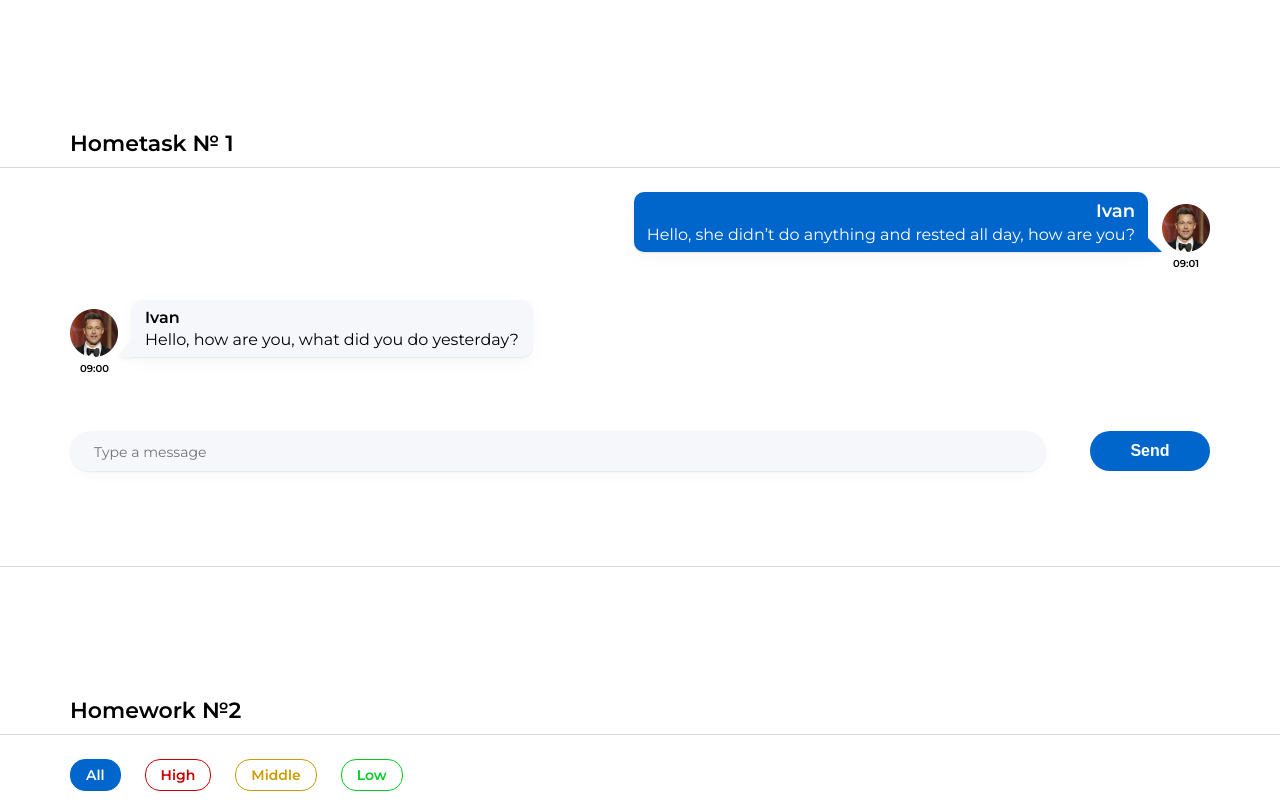
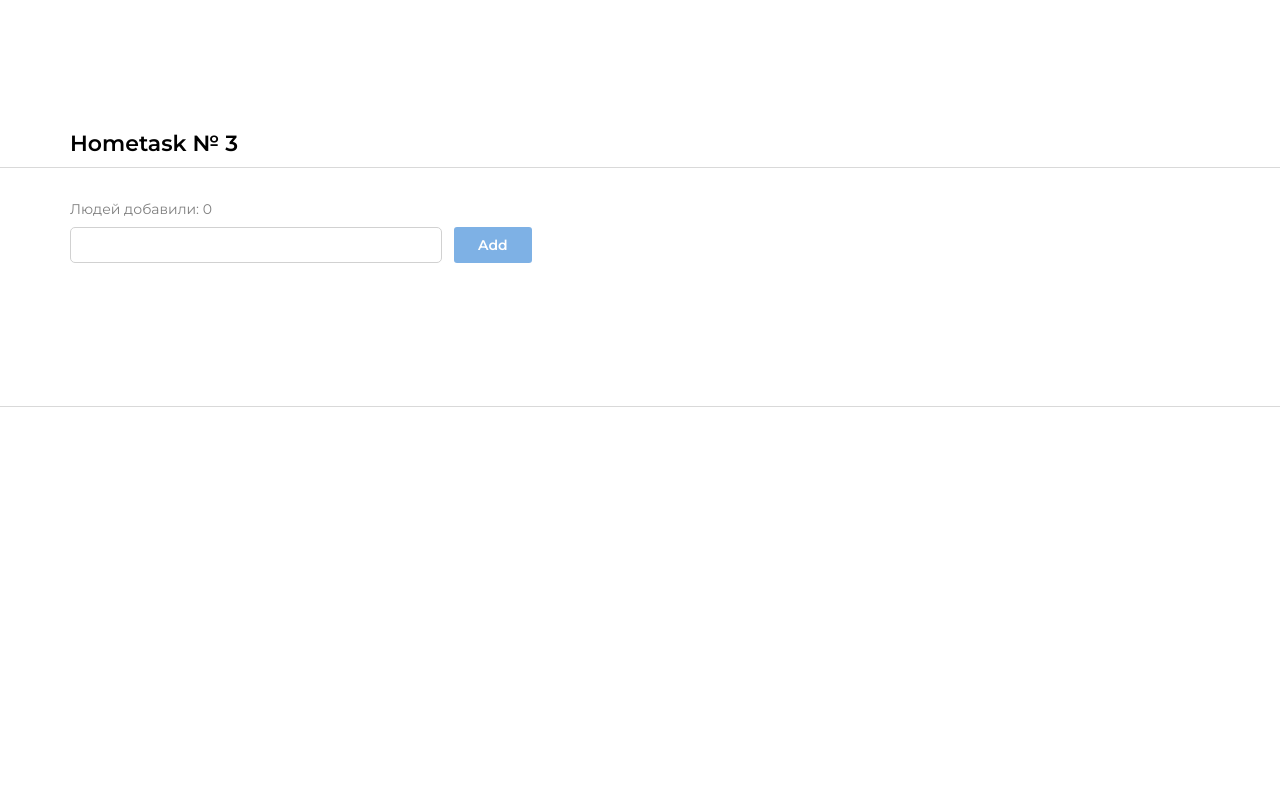
Before and after one commit to AndrewGuk1991/dz_front_sprint_2, a React (Create React App) app: page /#/pre-junior in a window 1280 px wide. Before the commit this address led to /. Shown: the top 800 px of the page. Built offline with nearby package versions, Linux system fonts and the light colour scheme.

Commit message:
HW3 - add

```diff
--- a/src/s1-main/App.module.css
+++ b/src/s1-main/App.module.css
@@ -1,7 +1,7 @@
 
 
 .App {
-    /*--header_height: 60px;*/
+    --header_height: 60px;
 }
 
 .hw {
@@ -11,7 +11,7 @@
     max-width: 1280px;
     width: 100%;
     margin: 0 auto;
-    min-height: 50vh;
+    min-height: 30vh;
 }
 
 .hwTitle {
--- a/src/s1-main/App.tsx
+++ b/src/s1-main/App.tsx
@@ -2,14 +2,15 @@
 import s from './App.module.css'
 import HW1 from '../s2-homeworks/hw01/HW1'
 import HW2 from "../s2-homeworks/hw02/HW2";
+import HW3 from "../s2-homeworks/hw03/HW3";
 
 function App() {
     return (
         <div className={s.App}>
-            <HW1/>
+            {/*<HW1/>*/}
             {/*раскомментировать по ходу выполнения*/}
-            <HW2/>
-            {/*<HW3/>*/}
+            {/*<HW2/>*/}
+            <HW3/>
             {/*<HW4/>*/}
 
             {/*при выполнении дз 5 и более - закомментировать здесь дз 1-4, так как они есть внутри дз 5*/}
--- a/src/s2-homeworks/hw03/Greeting.module.css
+++ b/src/s2-homeworks/hw03/Greeting.module.css
@@ -1,35 +1,78 @@
 .greetingForm {
+    padding-top: 8px;
 }
 
 .inputAndButtonContainer {
+    display: flex;
+    gap: 12px;
+    position: relative;
 }
 
 .error {
+    position: absolute;
+    bottom: -24px;
+    font-weight: 400;
+    font-size: 14px;
+    color: #c00;
 }
 
-.input {
+.input, .errorInput {
+    border: 1px solid #d1d1d1;
+    border-radius: 5px;
+    width: 372px;
+    padding: 8px 12px;
+    font-weight: 500;
+    font-size: 16px;
+    color: #000;
 }
 
 .input:focus {
+    outline: 2px solid #d1d1d1;
+    border: none;
+
 }
 
 .errorInput {
+    outline: 1px solid #c00;
+    border: none;
 }
 
 .button {
+    border-radius: 3px;
+    border: none;
+    padding: 5px 24px;
+    background-color: #06c;
+    font-weight: 600;
+    font-size: 14px;
+    line-height: 143%;
+    color: #fff;
+    text-transform: capitalize;
+    font-family: 'Montserrat', sans-serif;
 }
 
 .button:focus {
+    border: 1px solid #00448d;
 }
 
 .button:active {
+    transform: translateY(-4px);
+    transition: .3s;
+    border: 1px solid #06c;
+    color: #06c;
+    background-color: #fff;
 }
 
 .button:disabled {
+    opacity: 0.5;
 }
 
 .text {
+    font-weight: 400;
+    font-size: 14px;
+    color: rgba(0, 0, 0, 0.5);
+    margin-bottom: 9px;
 }
 
 .greeting {
+    margin-top: 10px;
 }
--- a/src/s2-homeworks/hw03/Greeting.tsx
+++ b/src/s2-homeworks/hw03/Greeting.tsx
@@ -2,14 +2,14 @@
 import s from './Greeting.module.css'
 
 type GreetingPropsType = {
-    name: any // need to fix any
-    setNameCallback: any // need to fix any
-    addUser: any // need to fix any
-    onBlur: any // need to fix any
-    onEnter: any // need to fix any
-    error: any // need to fix any
-    totalUsers: any // need to fix any
-    lastUserName?: any // need to fix any
+    name: string
+    setNameCallback: (event: ChangeEvent<HTMLInputElement>) => void
+    addUser: () => void
+    onBlur: () => void
+    onEnter: (e: KeyboardEvent<HTMLInputElement>) => void
+    error: string
+    totalUsers: number
+    lastUserName?: string
 }
 
 // презентационная компонента (для верстальщика)
@@ -25,7 +25,7 @@
         lastUserName,
     } // деструктуризация пропсов
 ) => {
-    const inputClass = s.errorInput // need to fix with (?:)
+    const inputClass = error ? s.errorInput : s.input // need to fix with (?:)
 
     return (
         <div id={'hw3-form'} className={s.greetingForm}>
@@ -61,7 +61,7 @@
                 </button>
             </div>
 
-            {lastUserName && (
+            {lastUserName && !error && (
                 <div className={s.greeting}>
                     Привет <span id={'hw3-last-user'}>{lastUserName}</span>!
                 </div>
--- a/src/s2-homeworks/hw03/GreetingContainer.tsx
+++ b/src/s2-homeworks/hw03/GreetingContainer.tsx
@@ -1,20 +1,35 @@
-import React, { ChangeEvent, KeyboardEvent, useState } from 'react'
+import React, {ChangeEvent, Dispatch, KeyboardEvent, SetStateAction, useState} from 'react'
 import Greeting from './Greeting'
 import { UserType } from './HW3'
 
 type GreetingContainerPropsType = {
-    users: any // need to fix any
-    addUserCallback: any // need to fix any
+    users: UserType[]
+    addUserCallback: (name: string) => void
 }
 
-export const pureAddUser = (name: any, setError: any, setName: any, addUserCallback: any) => {
+export const pureAddUser = (name: string,  setError:Dispatch<SetStateAction<string>>,
+                            setName: Dispatch<SetStateAction<string>>, addUserCallback: (name: string) => void) => {
     // если имя пустое - показать ошибку, иначе - добавить юзера и очистить инпут
+    if (!name.trim()) {
+        setError('Ошибка! Введите имя!')
+    } else {
+        addUserCallback(name)
+        setName('')
+    }
+
 }
 
-export const pureOnBlur = (name: any, setError: any) => { // если имя пустое - показать ошибку
+export const pureOnBlur = (name: string, setError: Dispatch<SetStateAction<string>>) => { // если имя пустое - показать ошибку
+
+    if (!name.trim()) {
+        setError('Ошибка! Введите имя!')
+    }
 }
 
-export const pureOnEnter = (e: any, addUser: any) => { // если нажата кнопка Enter - добавить
+export const pureOnEnter = (e: KeyboardEvent<HTMLInputElement>, addUser: () => void) => { // если нажата кнопка Enter - добавить
+    if (e.key === 'Enter') {
+        addUser()
+    }
 }
 
 // более простой и понятный для новичков
@@ -26,13 +41,12 @@
     addUserCallback,
 }) => {
     // деструктуризация пропсов
-    const [name, setName] = useState<any>('') // need to fix any
-    const [error, setError] = useState<any>('') // need to fix any
+    const [name, setName] = useState<string>('') // need to fix any
+    const [error, setError] = useState<string>('') // need to fix any
 
-    const setNameCallback = (e: any) => { // need to fix any
-        setName('some name') // need to fix
-
-        error && setError('')
+    const setNameCallback = (event: ChangeEvent<HTMLInputElement>) => { // need to fix any
+        setName(event.currentTarget.value)
+        if (error) setError('')
     }
     const addUser = () => {
         pureAddUser(name, setError, setName, addUserCallback)
@@ -42,12 +56,12 @@
         pureOnBlur(name, setError)
     }
 
-    const onEnter = (e: any) => {
+    const onEnter = (e: KeyboardEvent<HTMLInputElement>) => {
         pureOnEnter(e, addUser)
     }
 
-    const totalUsers = 0 // need to fix
-    const lastUserName = 'some name' // need to fix
+    const totalUsers = users.length
+    const lastUserName = users.length > 0 ? users[users.length - 1].name : ''
 
     return (
         <Greeting
--- a/src/s2-homeworks/hw03/HW3.tsx
+++ b/src/s2-homeworks/hw03/HW3.tsx
@@ -1,4 +1,4 @@
-import React, { useState } from 'react'
+import React, {Dispatch, SetStateAction, useState} from 'react'
 import { v1 } from 'uuid'
 import s2 from '../../s1-main/App.module.css'
 import GreetingContainer from './GreetingContainer'
@@ -19,26 +19,32 @@
 
 // types
 export type UserType = {
-    _id: any // need to fix any
-    name: any // need to fix any
+    _id: string
+    name: string
 }
 
-export const pureAddUserCallback = (name: any, setUsers: any, users: any) => { // need to fix any
-    const user = { // need to fix
+export const pureAddUserCallback = (
+    name: string,
+    setUsers: Dispatch<SetStateAction<UserType[]>>,
+    users: UserType[]
+) => { // need to fix any
+    const user: UserType = { // need to fix
+        _id: v1(),
+        name: name
     }
     setUsers([...users, user])
 }
 
 const HW3 = () => {
-    const [users, setUsers] = useState<any>([]) // need to fix any
+    const [users, setUsers] = useState<UserType[]>([]) // need to fix any
 
-    const addUserCallback = (name: any) => { // need to fix any
+    const addUserCallback = (name: string) => { // need to fix any
         pureAddUserCallback(name, setUsers, users)
     }
 
     return (
         <div id={'hw3'}>
-            <div className={s2.hwTitle}>Homework #3</div>
+            <div className={s2.hwTitle}>Hometask № 3</div>
             {/*для автоматической проверки дз (не менять)*/}
 
             <div className={s2.hw}>
```
Also changed, not shown: 1 other file (tests, documents, lock files or other folders).
